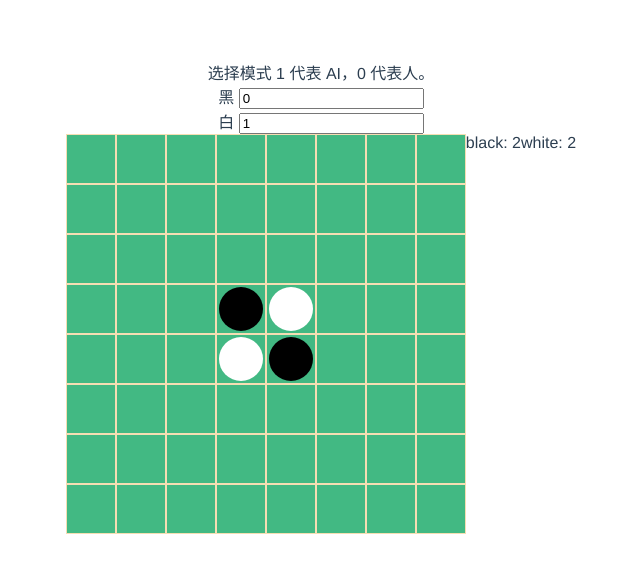
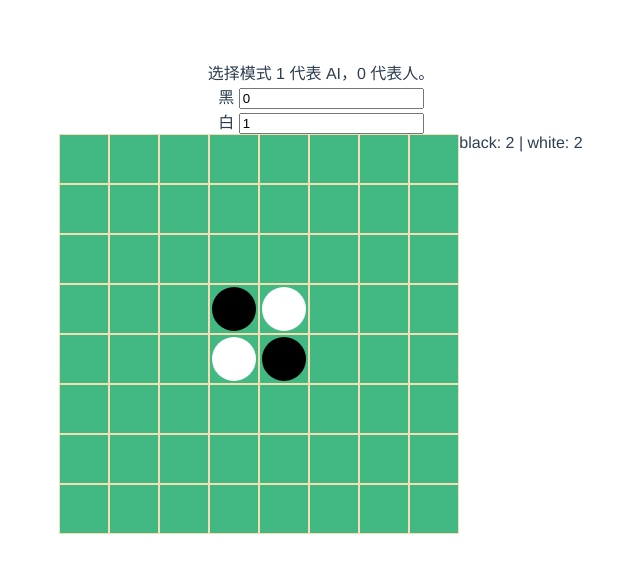
Before and after one commit to quaeast/othello_vue, a Vue app: page / in a window 1280 px wide. Shown: the top 572 px of the page, without its empty margins (319-959 px from the left). Built offline with nearby package versions, Linux system fonts and the light colour scheme; no server answers.

Commit message:
调整布局

```diff
--- a/src/components/Board.vue
+++ b/src/components/Board.vue
@@ -8,8 +8,10 @@
             </div>
         </div>
     </div>
-    <span>black: {{blackNum}}</span>
-    <span>white: {{whiteNum}}</span>
+    <div>
+        <span>black: {{blackNum}} | </span>
+        <span>white: {{whiteNum}} </span>
+    </div>
 </template>
 
 <script>
--- a/src/components/Container.vue
+++ b/src/components/Container.vue
@@ -31,5 +31,6 @@
     .boardWrapper {
         display: flex;
         justify-content: center;
+        flex-wrap: wrap;
     }
 </style>
```
